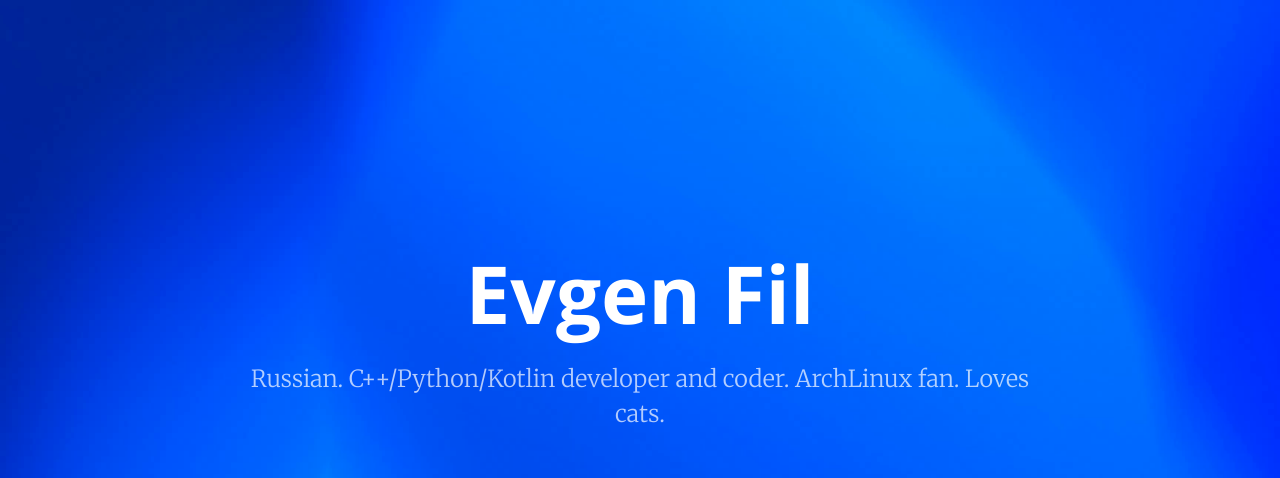
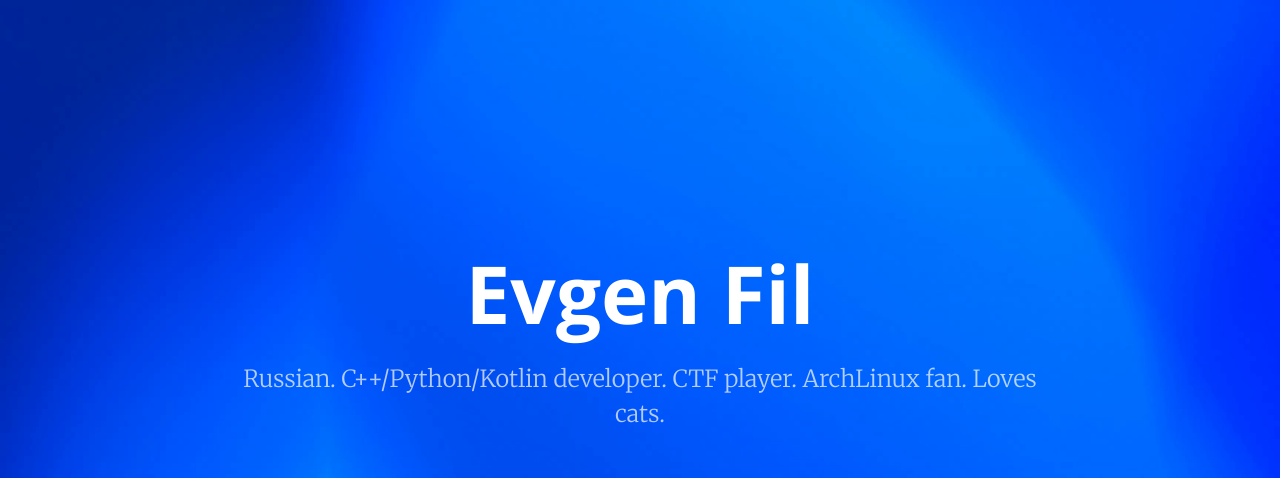
Before and after one commit to evgfilim1/evgfilim1.github.io, a plain HTML site: page index.html in a window 1280 px wide. Shown: the top 478 px of the page. Drawn offline with nearby package versions, Linux system fonts and the light colour scheme.

Commit message:
Added "CTF player" to bio

```diff
--- a/index.html
+++ b/index.html
@@ -29,7 +29,7 @@
             <div class="header-content-inner">
                 <h1>Evgen Fil</h1>
                 <br/>
-                <p>Russian. C++/Python/Kotlin developer and coder. ArchLinux fan. Loves cats.</p>
+                <p>Russian. C++/Python/Kotlin developer. CTF player. ArchLinux fan. Loves cats.</p>
                 <ul class="list-inline intro-social-buttons">
                     <li class="list-inline-item">
                         <a href="https://t.me/evgfilim1" target="_blank" class="btn btn-primary btn-lg" title="@evgfilim1">
```
